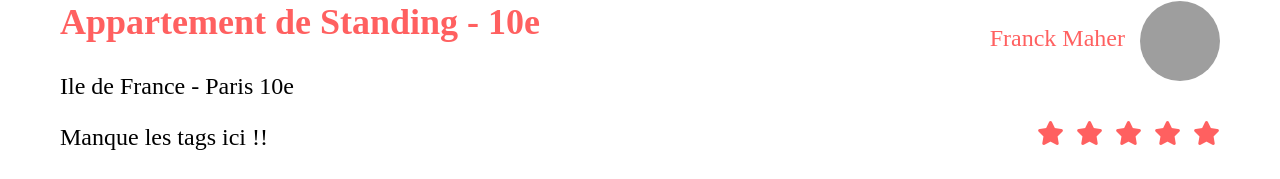
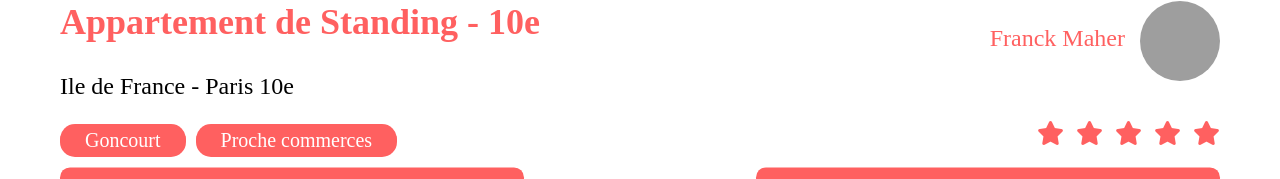
Before and after one commit to NatashaFinkel/Kasa, a React (Create React App) app: page /houses/0979876d in a window 1280 px wide. Shown: the part 627-806 px from the top of the page. Built offline with nearby package versions, Linux system fonts and the light colour scheme; grey boxes are pictures that could not be loaded.

Commit message:
Ajout du component Tag

```diff
--- a/src/components/hostAndHousePresentation/HostAndHousePrentation.jsx
+++ b/src/components/hostAndHousePresentation/HostAndHousePrentation.jsx
@@ -1,6 +1,7 @@
 import { useParams } from "react-router-dom";
 import jsonData from "../../houses.json";
 import Rating from "./Rating";
+import Tags from "./Tags";
 
 import "./_hostAndHousePresentation.scss";
 
@@ -13,7 +14,8 @@ function HostAndHousePresentation() {
       <div className="house-presentation-container">
         <h1 className="title">{additionalDetails.title}</h1>
         <p className="location">{additionalDetails.location}</p>
-        <p>Manque les tags ici !!</p>
+
+        <Tags tags={additionalDetails.tags} />
       </div>
 
       <div className="host-presentation-container">
--- /dev/null
+++ b/src/components/hostAndHousePresentation/Tags.jsx
@@ -0,0 +1,15 @@
+const Tags = ({ tags }) => {
+  return (
+    <div className="tag-div">
+      {tags.map((tag) => {
+        return (
+          <span className="tag" key={`${tag}`}>
+            {tag}
+          </span>
+        );
+      })}
+    </div>
+  );
+};
+
+export default Tags;
--- a/src/components/hostAndHousePresentation/_hostAndHousePresentation.scss
+++ b/src/components/hostAndHousePresentation/_hostAndHousePresentation.scss
@@ -15,10 +15,27 @@
     gap: 40px;
   }
 }
+
 .house-presentation-container {
   h1 {
     color: $secondary-color;
   }
+}
+
+.tag-div {
+  display: flex;
+  gap: 10px;
+}
+
+.tag {
+  display: flex;
+  justify-content: center;
+  width: fit-content;
+  border-radius: 15px;
+  padding: 5px 25px;
+  font-size: 20px;
+  color: $primary-color;
+  background-color: $secondary-color;
 }
 .details-container {
   margin-bottom: 50px;
```
